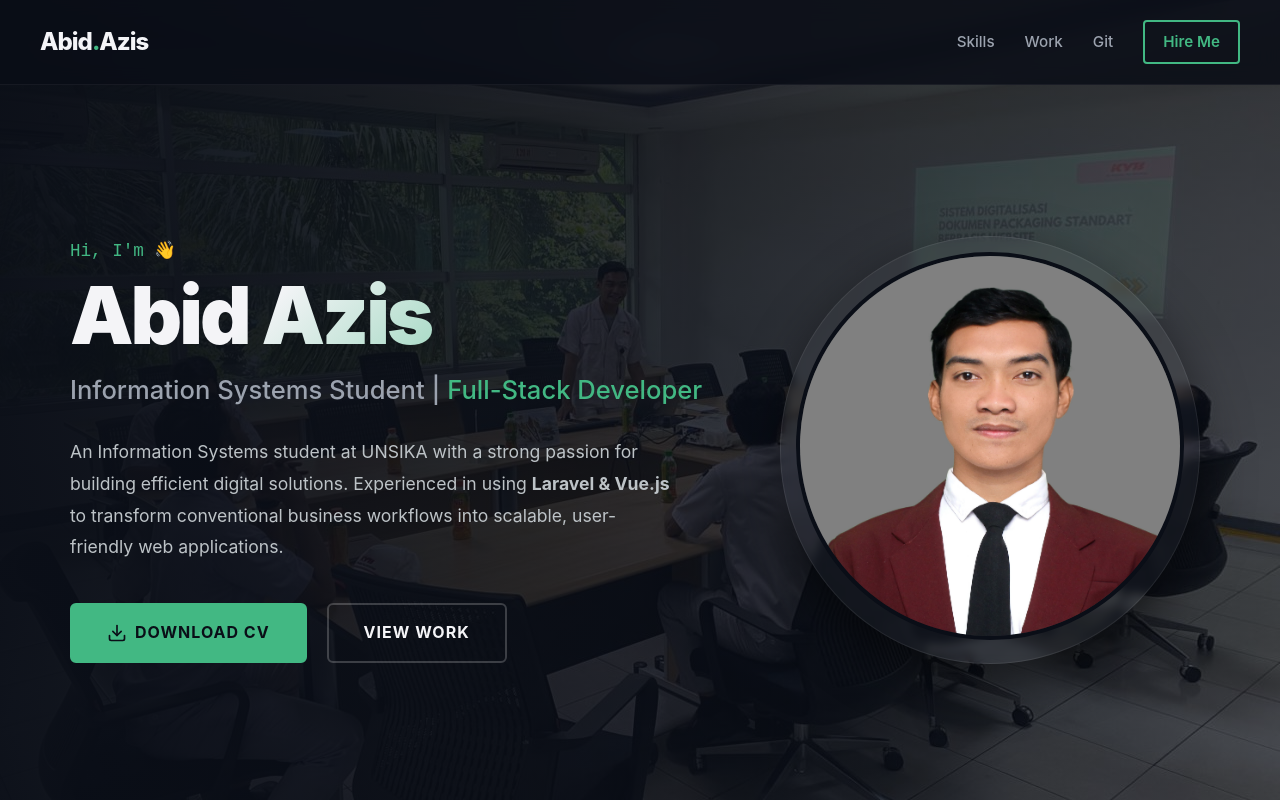
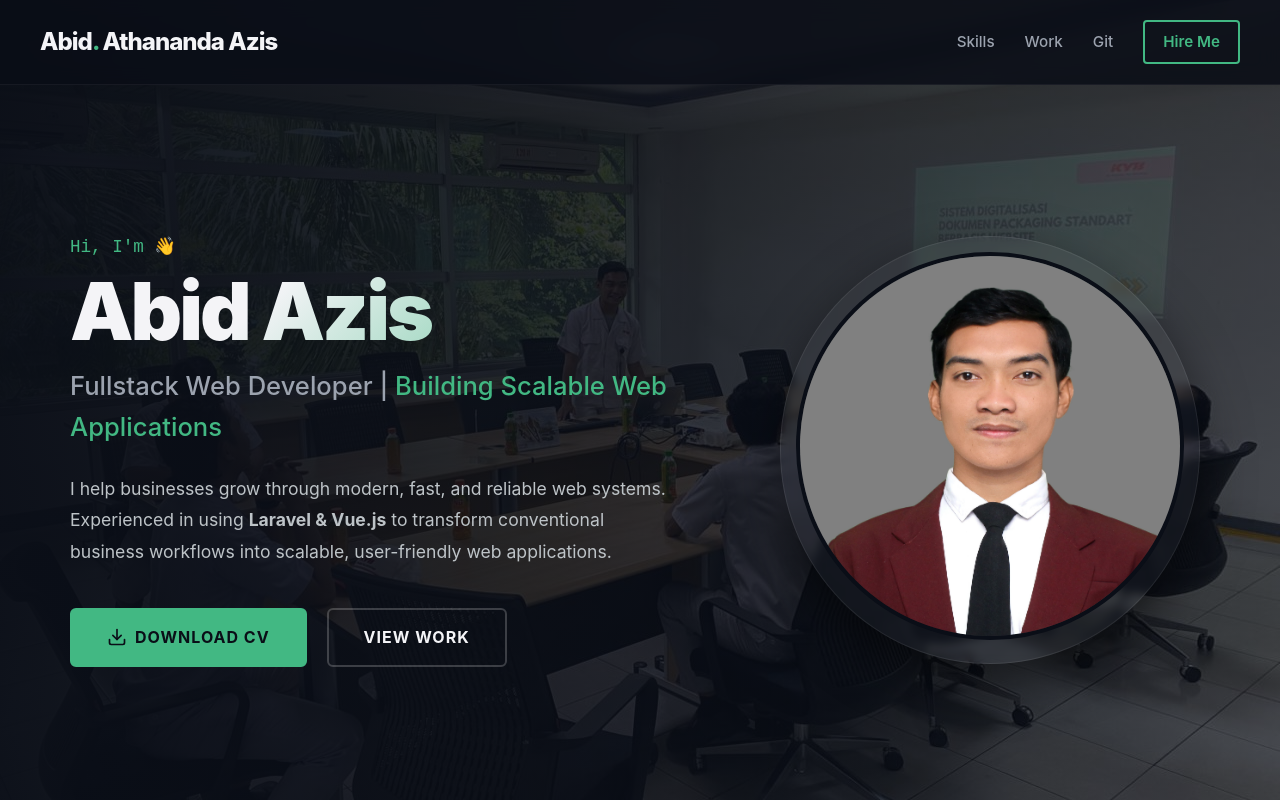
Before and after one commit to abidazis/abid-athananda-azis, a Vue app: page / in a window 1280 px wide. Shown: the top 800 px of the page. Built offline with nearby package versions, Linux system fonts and the light colour scheme.

Commit message:
penyesuaian isi konten

```diff
--- a/src/App.vue
+++ b/src/App.vue
@@ -68,8 +68,8 @@ const projects = ref([
 ])
 
 const contact = {
-  email: 'abid.azis@example.com', // Ganti dengan email asli
-  linkedin: 'https://linkedin.com/in/abidazis', // Ganti
+  email: 'abidathanandaazis@gmail.com', // Ganti dengan email asli
+  linkedin: 'https://www.linkedin.com/in/abid-athananda-azis/', // Ganti
   github: 'https://github.com/abidazis', // Ganti
   cvFile: '/CV_Abid_Azis.pdf' // NAMA FILE HARUS SAMA PERSIS DENGAN YANG DI FOLDER PUBLIC
 }
@@ -97,7 +97,7 @@ const closeModal = () => {
 
     <nav class="navbar">
       <div class="nav-container">
-        <span class="logo">Abid<span class="highlight">.</span>Azis</span>
+        <span class="logo">Abid<span class="highlight">.</span> Athananda Azis</span>
         <div class="nav-links">
           <a href="#skills">Skills</a>
           <a href="#projects">Work</a>
@@ -114,9 +114,9 @@ const closeModal = () => {
           <div class="hero-text-block">
             <p class="greeting">Hi, I'm <span class="hand-icon">👋</span></p>
             <h1 class="hero-name gradient-text">Abid Azis</h1>
-            <h2 class="hero-title">Information Systems Student | <span class="highlight">Full-Stack Developer</span></h2>
+            <h2 class="hero-title">Fullstack Web Developer | <span class="highlight">Building Scalable Web Applications</span></h2>
             <p class="hero-bio">
-              An Information Systems student at UNSIKA with a strong passion for building efficient digital solutions.
+              I help businesses grow through modern, fast, and reliable web systems.
               Experienced in using <strong>Laravel & Vue.js</strong> to transform conventional business workflows into scalable, user-friendly web applications.
             </p>
 
```
Also changed, not shown: 1 other file (tests, documents, lock files or other folders).
